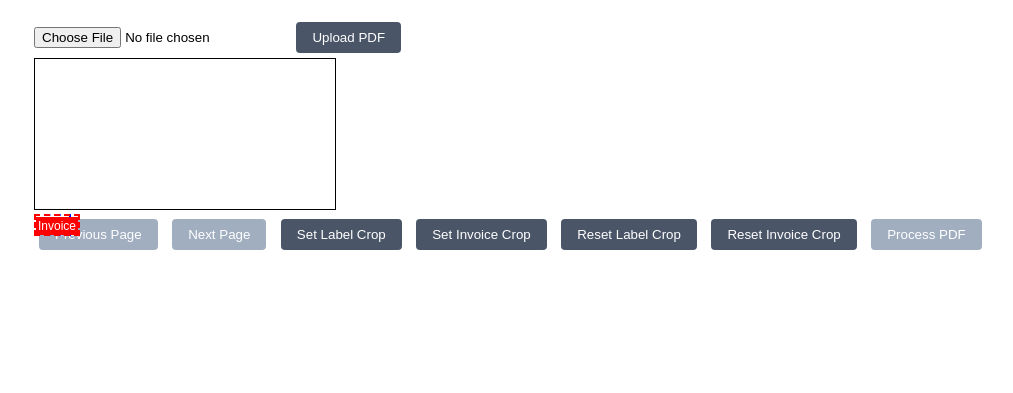
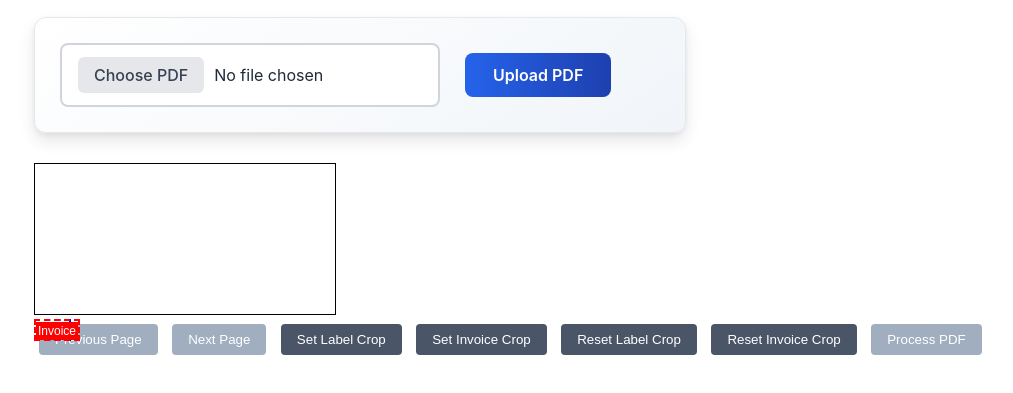
Before and after one commit to santoshk66/pdf-cropper, a website: page public/index.html in a window 1280 px wide. Shown: the part 71-464 px from the top of the page, without its empty margins (6-1019 px from the left). Drawn offline with Linux system fonts and the light colour scheme.

Commit message:
Update index.html

```diff
--- a/public/index.html
+++ b/public/index.html
@@ -19,6 +19,151 @@
     .spinner { border: 4px solid #f3f3f3; border-top: 4px solid #3498db; border-radius: 50%; width: 24px; height: 24px; animation: spin 1s linear infinite; display: inline-block; margin-right: 10px; }
     @keyframes spin { 0% { transform: rotate(0deg); } 100% { transform: rotate(360deg); } }
     body { font-family: Arial, sans-serif; max-width: 1200px; margin: 0 auto; padding: 20px; }
+
+    /* Enhanced styles for the upload form */
+#uploadForm {
+  display: flex;
+  align-items: center;
+  gap: 20px;
+  background: linear-gradient(145deg, #ffffff, #f1f5f9);
+  padding: 25px;
+  border-radius: 12px;
+  box-shadow: 0 8px 16px rgba(0, 0, 0, 0.1), 0 2px 4px rgba(0, 0, 0, 0.05);
+  border: 1px solid #e5e7eb;
+  margin-bottom: 30px;
+  transition: all 0.3s ease-in-out;
+  max-width: 600px;
+  width: 100%;
+}
+
+#uploadForm:hover {
+  box-shadow: 0 12px 24px rgba(0, 0, 0, 0.15), 0 4px 8px rgba(0, 0, 0, 0.07);
+  transform: translateY(-2px);
+}
+
+/* Style for the file input */
+#uploadForm input[type="file"] {
+  padding: 12px 16px;
+  border: 2px solid #d1d5db;
+  border-radius: 8px;
+  background: #ffffff;
+  font-size: 16px;
+  font-family: 'Inter', Arial, sans-serif;
+  color: #1f2937;
+  cursor: pointer;
+  transition: all 0.3s ease;
+  position: relative;
+  overflow: hidden;
+}
+
+#uploadForm input[type="file"]:hover {
+  border-color: #3b82f6;
+  background: #f8fafc;
+}
+
+#uploadForm input[type="file"]:focus {
+  outline: none;
+  border-color: #2563eb;
+  box-shadow: 0 0 0 4px rgba(37, 99, 235, 0.2);
+}
+
+/* Custom file input appearance */
+#uploadForm input[type="file"]::-webkit-file-upload-button {
+  display: none;
+}
+
+#uploadForm input[type="file"]::before {
+  content: 'Choose PDF';
+  display: inline-block;
+  background: #e5e7eb;
+  color: #374151;
+  padding: 8px 16px;
+  border-radius: 6px;
+  margin-right: 10px;
+  font-weight: 500;
+  transition: background 0.3s ease;
+}
+
+#uploadForm input[type="file"]:hover::before {
+  background: #d1d5db;
+}
+
+/* Style for the submit button */
+#uploadForm button {
+  background: linear-gradient(90deg, #2563eb, #1e40af);
+  padding: 12px 28px;
+  font-size: 16px;
+  font-weight: 600;
+  font-family: 'Inter', Arial, sans-serif;
+  border-radius: 8px;
+  border: none;
+  color: #ffffff;
+  cursor: pointer;
+  transition: all 0.3s ease;
+  position: relative;
+  overflow: hidden;
+}
+
+#uploadForm button:hover {
+  background: linear-gradient(90deg, #1d4ed8, #1e3a8a);
+  transform: translateY(-2px);
+  box-shadow: 0 4px 12px rgba(37, 99, 235, 0.3);
+}
+
+#uploadForm button:active {
+  transform: translateY(0);
+  box-shadow: 0 2px 6px rgba(37, 99, 235, 0.2);
+}
+
+#uploadForm button:disabled {
+  background: #9ca3af;
+  cursor: not-allowed;
+  transform: none;
+  box-shadow: none;
+}
+
+/* Loading animation for button (optional for future use) */
+#uploadForm button::after {
+  content: '';
+  display: none;
+  position: absolute;
+  top: 50%;
+  left: 50%;
+  width: 20px;
+  height: 20px;
+  border: 3px solid #ffffff;
+  border-top: 3px solid transparent;
+  border-radius: 50%;
+  transform: translate(-50%, -50%);
+  animation: spin 1s linear infinite;
+}
+
+/* Responsive adjustments */
+@media (max-width: 600px) {
+  #uploadForm {
+    flex-direction: column;
+    align-items: stretch;
+    padding: 20px;
+    max-width: 100%;
+  }
+
+  #uploadForm input[type="file"],
+  #uploadForm button {
+    width: 100%;
+    text-align: center;
+  }
+
+  #uploadForm input[type="file"]::before {
+    display: block;
+    margin: 0 auto 10px;
+  }
+}
+
+/* Ensure font availability */
+@font-face {
+  font-family: 'Inter';
+  src: url('https://fonts.googleapis.com/css2?family=Inter:wght@400;500;600&display=swap');
+}
   </style>
 </head>
 <body>
```
